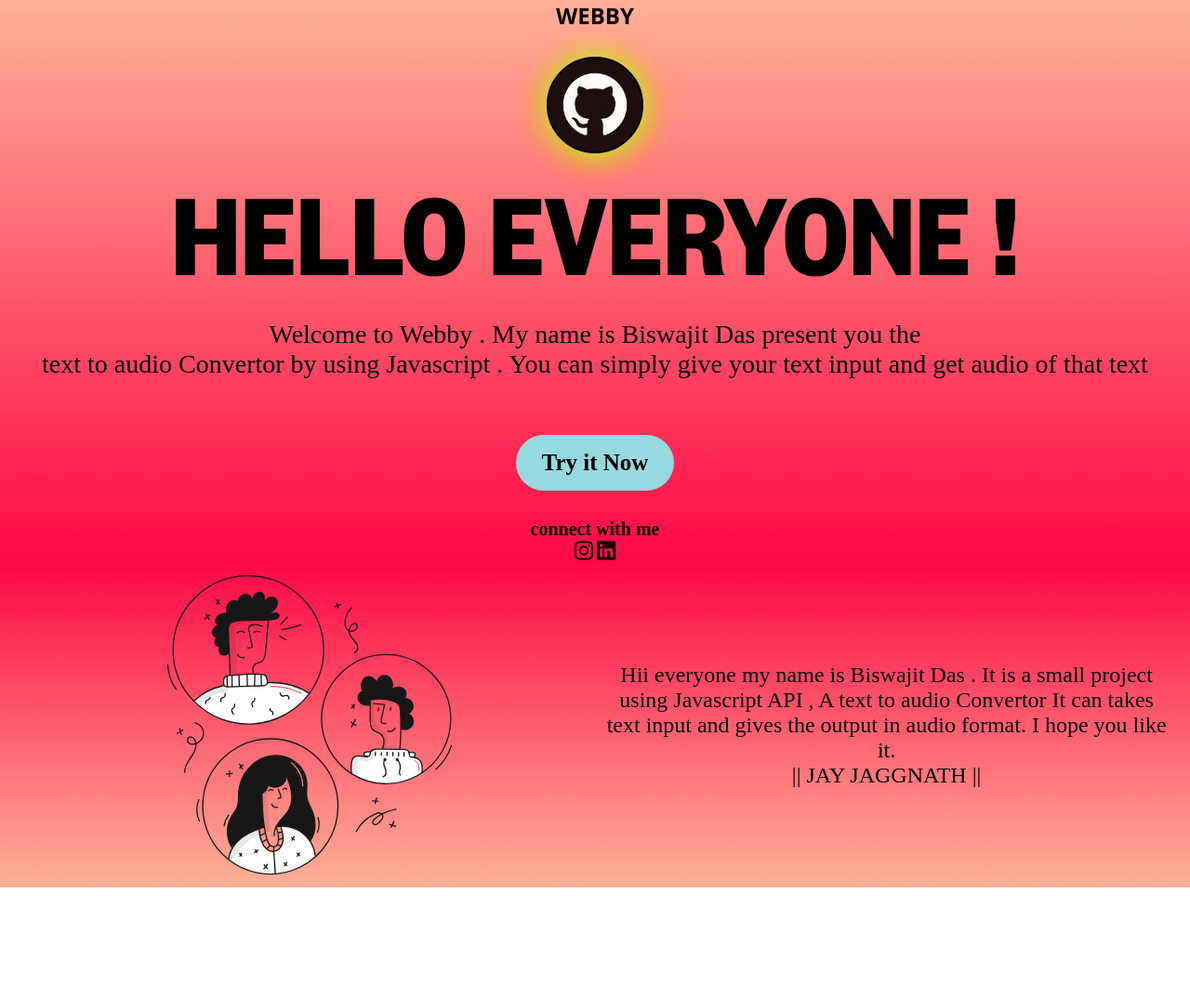
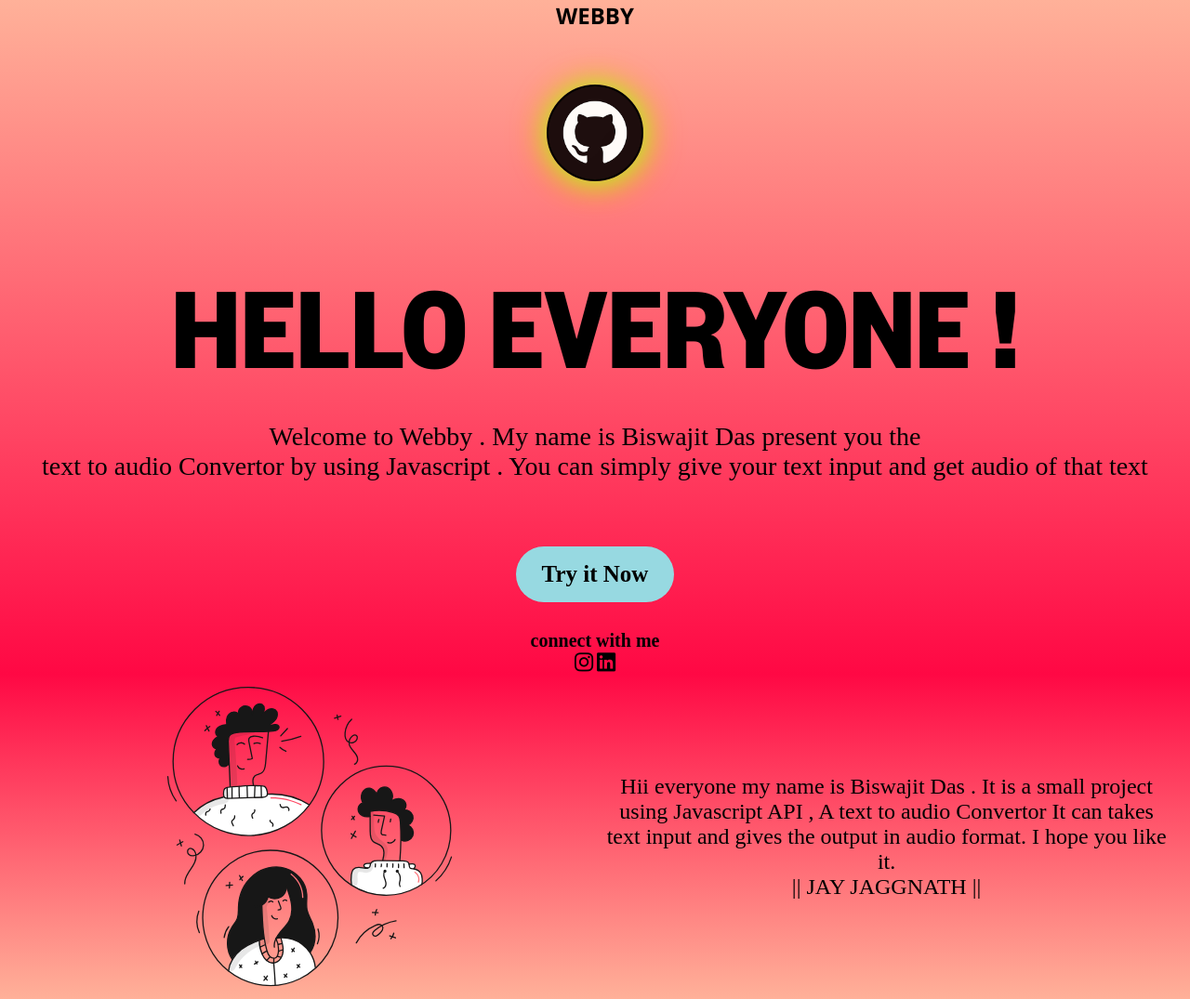
Before and after one commit to Biswajitdas2/1st-Ai, a plain HTML site: page index.html in a window 1280 px wide. Shown: the whole page at 93% size. Before the commit the page ends 955 px from the top, so only its background shows below. Drawn offline with Linux system fonts and the light colour scheme; a web font is replaced by a local one.

Commit message:
Update style.css

```diff
--- a/style.css
+++ b/style.css
@@ -21,7 +21,7 @@
 .page-1 h1{
     font-family: bold;
     font-size: 130px;
-    margin-top: -30px;
+    margin-top: 40px;
     text-align: center;
     animation: d1 2s forwards;
 }
@@ -38,7 +38,7 @@
     text-align: center;
     font-family: style;
     font-size: 28px;
-    margin-top: 20px;
+    margin-top: 30px;
     animation: d2 3s forwards;
 }
 @keyframes d2 {
@@ -74,7 +74,7 @@ button{
     border-radius: 40px;
     font-family: style;
     font-weight: bold;
-    margin-top: 60px;
+    margin-top: 70px;
     cursor: pointer;
     transition-duration: 0.5s;
     background-color: #97d9e1;
@@ -158,7 +158,7 @@ i:hover{
 .photo-div{
     display: flex;
     height: 100px;
-    margin-top: 20px;
+    margin-top: 50px;
     justify-content: center;
     align-items: center;
 }
```
